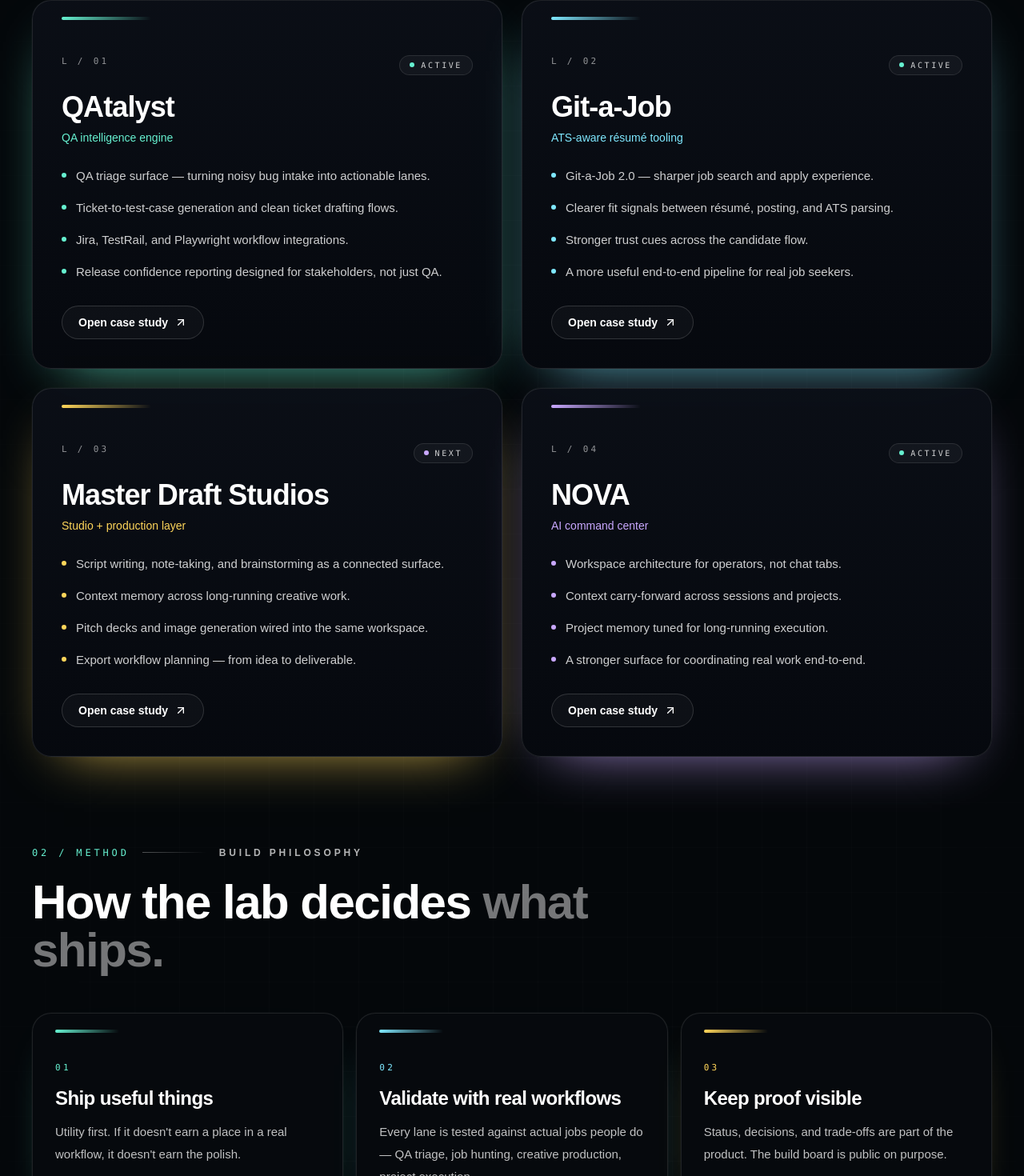
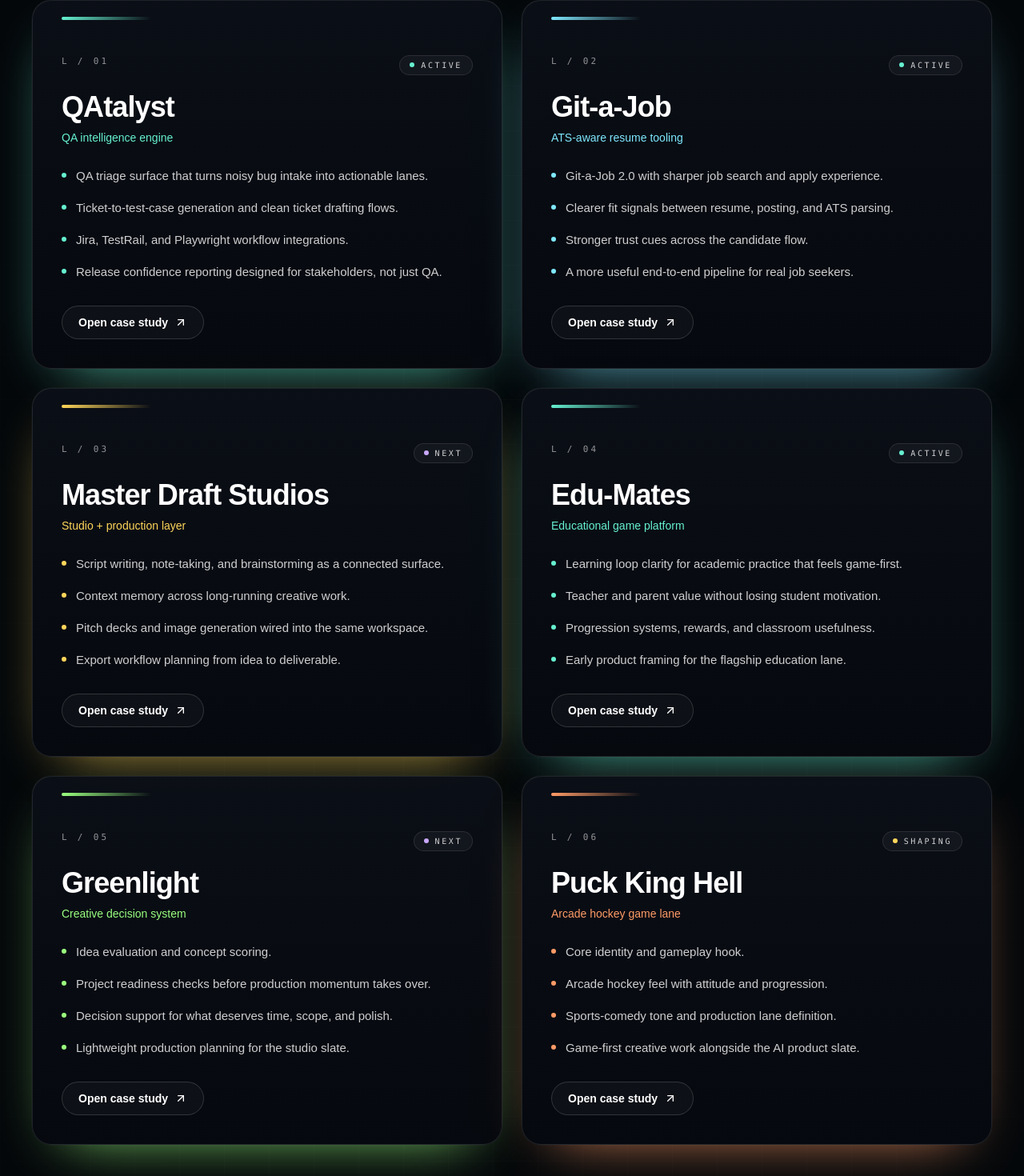
Before and after one commit to KingCarni/TopSecret-Games, a Next.js app: page /now-building in a window 1280 px wide. Shown: the part 1028-2498 px from the top of the page at 80% size. Built offline with nearby package versions, Linux system fonts and the light colour scheme.

Commit message:
Update now building page to six lanes

```diff
--- a/app/now-building/page.tsx
+++ b/app/now-building/page.tsx
@@ -6,7 +6,7 @@
 export const metadata = {
   title: "Now Building — Top Secret Games",
   description:
-    "A live lab status: what's actively being built, what's next, and what's being shaped behind the scenes across QAtalyst, Git-a-Job, Master Draft Studios, and NOVA.",
+    "A live lab status for what is active, what is next, and what is being shaped behind the scenes across the Top Secret Games project slate.",
 };
 
 const lanes: Lane[] = [
@@ -18,7 +18,7 @@
     accent: "#66f0d0",
     href: "/projects/qatalyst",
     focus: [
-      "QA triage surface — turning noisy bug intake into actionable lanes.",
+      "QA triage surface that turns noisy bug intake into actionable lanes.",
       "Ticket-to-test-case generation and clean ticket drafting flows.",
       "Jira, TestRail, and Playwright workflow integrations.",
       "Release confidence reporting designed for stakeholders, not just QA.",
@@ -27,13 +27,13 @@
   {
     index: "L / 02",
     name: "Git-a-Job",
-    tagline: "ATS-aware résumé tooling",
+    tagline: "ATS-aware resume tooling",
     phase: "Active",
     accent: "#7fe8ff",
     href: "/projects/git-a-job",
     focus: [
-      "Git-a-Job 2.0 — sharper job search and apply experience.",
-      "Clearer fit signals between résumé, posting, and ATS parsing.",
+      "Git-a-Job 2.0 with sharper job search and apply experience.",
+      "Clearer fit signals between resume, posting, and ATS parsing.",
       "Stronger trust cues across the candidate flow.",
       "A more useful end-to-end pipeline for real job seekers.",
     ],
@@ -49,21 +49,49 @@
       "Script writing, note-taking, and brainstorming as a connected surface.",
       "Context memory across long-running creative work.",
       "Pitch decks and image generation wired into the same workspace.",
-      "Export workflow planning — from idea to deliverable.",
+      "Export workflow planning from idea to deliverable.",
     ],
   },
   {
     index: "L / 04",
-    name: "NOVA",
-    tagline: "AI command center",
+    name: "Edu-Mates",
+    tagline: "Educational game platform",
     phase: "Active",
-    accent: "#c9a8ff",
-    href: "/projects/nova",
+    accent: "#66f0d0",
+    href: "/projects/edu-mates",
     focus: [
-      "Workspace architecture for operators, not chat tabs.",
-      "Context carry-forward across sessions and projects.",
-      "Project memory tuned for long-running execution.",
-      "A stronger surface for coordinating real work end-to-end.",
+      "Learning loop clarity for academic practice that feels game-first.",
+      "Teacher and parent value without losing student motivation.",
+      "Progression systems, rewards, and classroom usefulness.",
+      "Early product framing for the flagship education lane.",
+    ],
+  },
+  {
+    index: "L / 05",
+    name: "Greenlight",
+    tagline: "Creative decision system",
+    phase: "Next",
+    accent: "#9aff7f",
+    href: "/projects/greenlight",
+    focus: [
+      "Idea evaluation and concept scoring.",
+      "Project readiness checks before production momentum takes over.",
+      "Decision support for what deserves time, scope, and polish.",
+      "Lightweight production planning for the studio slate.",
+    ],
+  },
+  {
+    index: "L / 06",
+    name: ["Puck King", "H" + "ell"].join(" "),
+    tagline: "Arcade hockey game lane",
+    phase: "Shaping",
+    accent: "#ff9b66",
+    href: "/projects/puck-king-h" + "ell",
+    focus: [
+      "Core identity and gameplay hook.",
+      "Arcade hockey feel with attitude and progression.",
+      "Sports-comedy tone and production lane definition.",
+      "Game-first creative work alongside the AI product slate.",
     ],
   },
 ];
@@ -72,13 +100,13 @@
   {
     index: "01",
     title: "Ship useful things",
-    body: "Utility first. If it doesn't earn a place in a real workflow, it doesn't earn the polish.",
+    body: "Utility first. If it does not earn a place in a real workflow, it does not earn the polish.",
     accent: "#66f0d0",
   },
   {
     index: "02",
     title: "Validate with real workflows",
-    body: "Every lane is tested against actual jobs people do — QA triage, job hunting, creative production, project execution.",
+    body: "Every lane is tested against actual jobs people do: QA triage, job hunting, creative production, learning loops, and project execution.",
     accent: "#7fe8ff",
   },
   {
@@ -103,18 +131,16 @@
 
 const status = [
   { k: "Active", v: "3" },
-  { k: "Next", v: "1" },
-  { k: "Domains", v: "QA / AI / Studio" },
-  { k: "Mode", v: "Building in public" },
+  { k: "Next", v: "2" },
+  { k: "Shaping", v: "1" },
+  { k: "Domains", v: "QA / AI / Education / Games" },
 ];
 
 export default function NowBuildingPage() {
   return (
     <PageShell>
-      {/* HERO */}
       <section className="mx-auto max-w-7xl px-6 pt-24 pb-16 md:px-10 md:pt-32 md:pb-20">
         <SectionLabel number="00 / STATUS">Now building</SectionLabel>
-
         <div className="mt-10 flex items-center gap-3">
           <span className="relative flex h-2.5 w-2.5">
             <span className="absolute inline-flex h-full w-full animate-ping rounded-full bg-[#66f0d0] opacity-60" />
@@ -124,18 +150,15 @@
             Lab signal · live
           </span>
         </div>
-
         <h1 className="mt-6 max-w-5xl text-5xl font-semibold leading-[1.04] tracking-tight md:text-7xl lg:text-[88px]">
           The active
           <br />
           <span className="text-white/45">build board.</span>
         </h1>
-
         <p className="mt-8 max-w-2xl text-lg leading-8 text-white/70 md:text-xl">
           A public view of what is moving, what is being sharpened, and what is{" "}
           <span className="text-white">waiting for the right moment.</span>
         </p>
-
         <div className="mt-14 grid grid-cols-2 gap-px overflow-hidden rounded-2xl border border-white/10 bg-white/5 sm:grid-cols-4">
           {status.map((s, i) => (
             <div key={s.k} className="bg-[#06090d] p-5">
@@ -150,14 +173,12 @@
           ))}
         </div>
       </section>
-
-      {/* ACTIVE LANES */}
       <section className="mx-auto max-w-7xl px-6 pb-20 md:px-10 md:pb-28">
         <div className="mb-8 flex items-end justify-between gap-4">
           <div>
             <SectionLabel number="01 / LANES">Active surface</SectionLabel>
             <h2 className="mt-6 max-w-3xl text-4xl font-semibold tracking-tight md:text-6xl">
-              Four lanes,
+              Six lanes,
               <span className="text-white/45"> one operating system.</span>
             </h2>
           </div>
@@ -166,22 +187,18 @@
             Updated continuously
           </span>
         </div>
-
         <div className="grid gap-6 lg:grid-cols-2">
           {lanes.map((l) => (
             <LaneCard key={l.name} lane={l} />
           ))}
         </div>
       </section>
-
-      {/* BUILD PHILOSOPHY */}
       <section className="mx-auto max-w-7xl px-6 pb-20 md:px-10 md:pb-28">
         <SectionLabel number="02 / METHOD">Build philosophy</SectionLabel>
         <h2 className="mt-6 max-w-3xl text-4xl font-semibold tracking-tight md:text-6xl">
           How the lab decides
           <span className="text-white/45"> what ships.</span>
         </h2>
-
         <div className="mt-12 grid gap-4 md:grid-cols-2 xl:grid-cols-3">
           {philosophy.map((p) => (
             <div
@@ -208,8 +225,6 @@
           ))}
         </div>
       </section>
-
-      {/* FOOTER CTA */}
       <section className="mx-auto max-w-7xl px-6 pb-28 md:px-10 md:pb-36">
         <div className="relative overflow-hidden rounded-[32px] border border-white/10 bg-[linear-gradient(135deg,rgba(8,18,18,0.9)_0%,rgba(6,10,18,0.9)_100%)] p-10 md:p-16">
           <div
```
